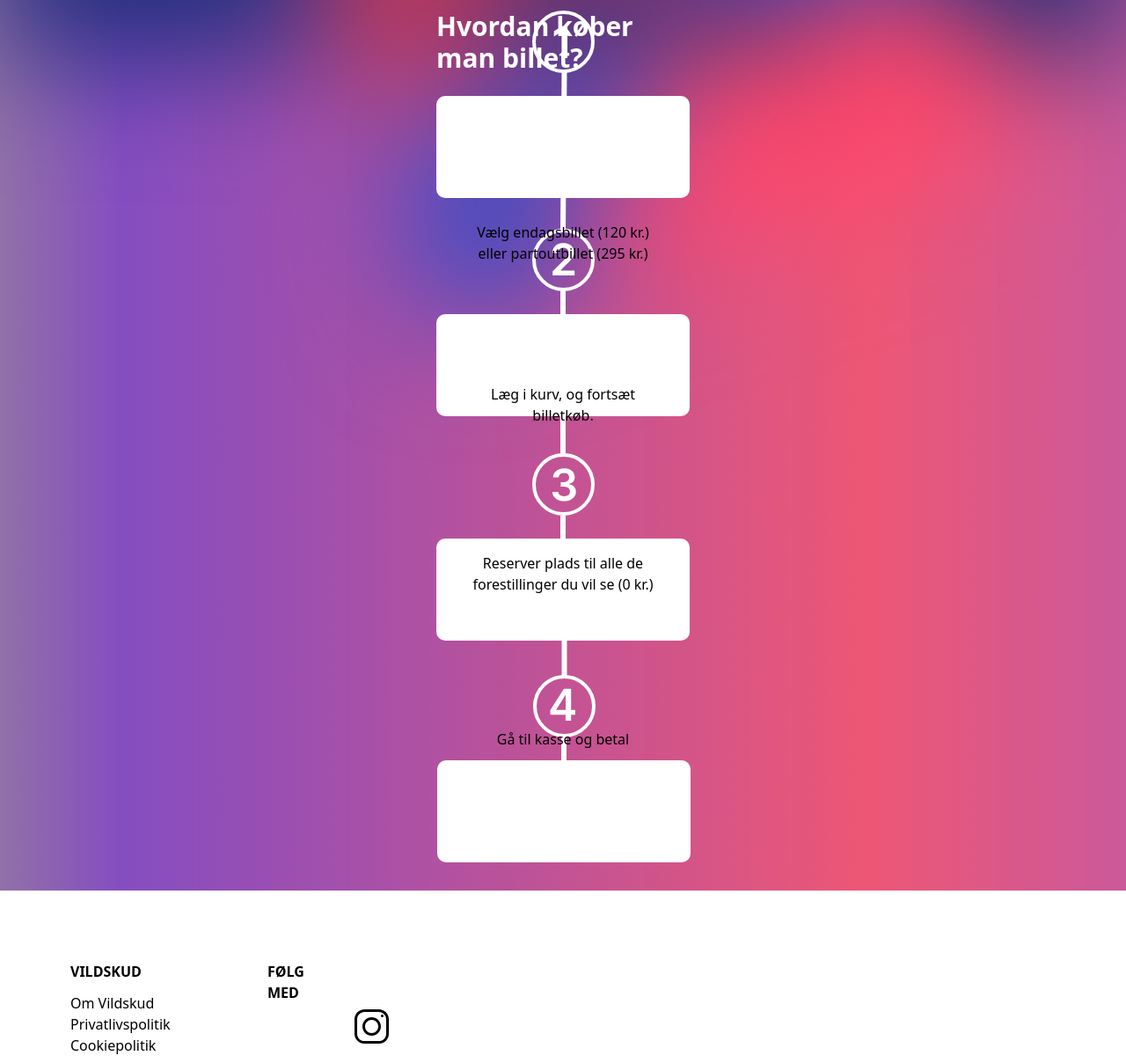
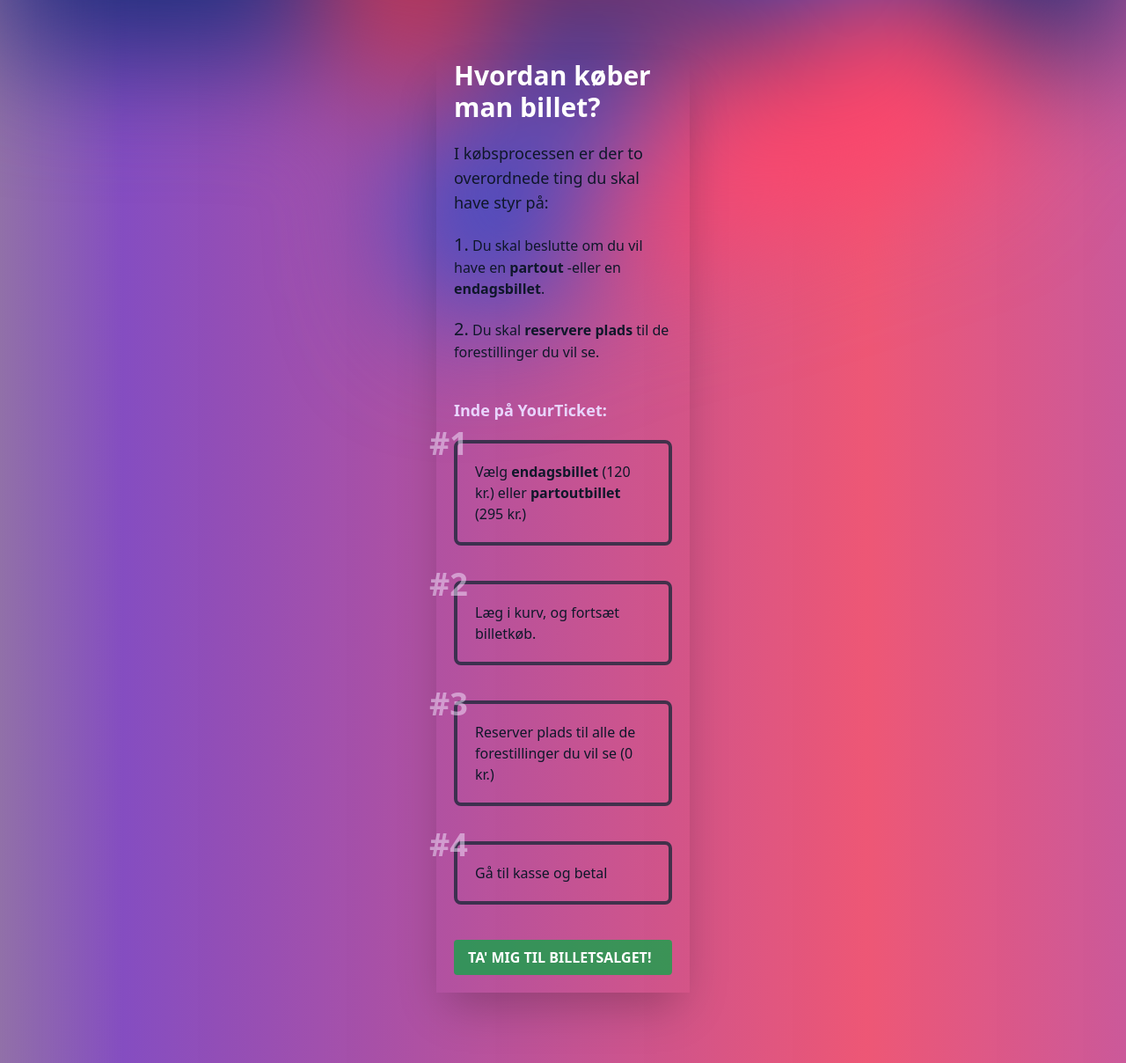
Before and after one commit to fiskejonas/vildskud, a website built with Vite: page src/index.html in a window 1280 px wide. Shown: the part 737-1945 px from the top of the page at 88% size. Built offline with nearby package versions, Linux system fonts and the light colour scheme; files whose address does not match are found by name.

Commit message:
ny købsrejse ting

```diff
--- a/src/index.html
+++ b/src/index.html
@@ -1678,16 +1678,100 @@
         </table>
       </div>
     </div>
-    <section>
+    <section class="mt-24">
       <div
         id="hvordan_køber_man"
-        class="relative mt-10 ml-20 mr-20 flex flex-col place-items-center pb-40"
+        class="relative flex flex-col place-items-center pb-40"
       >
-        <div class="flex w-72 flex-col">
-          <h2 class="mb-20 text-3xl font-bold text-white">
-            Hvordan køber man billet?
-          </h2>
-          <img class="absolute" src="img/step.svg" alt="" />
+        <div class="flex w-72 flex-col pl-5 pr-5 pb-5 shadow-2xl">
+          <div class="flex flex-col gap-5 text-slate-900">
+            <div class="køb_tekst_wrapper flex flex-col gap-5">
+              <h2 class="text-3xl font-bold text-white">
+                Hvordan køber man billet?
+              </h2>
+              <div class="flex flex-col gap-5">
+                <p class="text-lg">
+                  I købsprocessen er der to overordnede ting du skal have styr
+                  på:
+                </p>
+                <ol class="flex flex-col gap-5">
+                  <li>
+                    <span class="text-xl">1.</span> Du skal beslutte om du vil
+                    have en <span class="font-bold">partout</span> -eller en
+                    <span class="font-bold">endagsbillet</span>.
+                  </li>
+                  <li>
+                    <span class="text-xl">2.</span> Du skal
+                    <span class="font-bold">reservere plads</span> til de
+                    forestillinger du vil se.
+                  </li>
+                </ol>
+                <p class="mt-5 text-lg font-bold text-purple-200">
+                  Inde på YourTicket:
+                </p>
+              </div>
+            </div>
+            <div class="process">
+              <div class="flex flex-col gap-10">
+                <div
+                  class="koeb1 relative flex flex-col rounded-lg border-4 border-slate-800 border-opacity-80 p-5"
+                >
+                  <p>
+                    Vælg <span class="font-bold">endagsbillet</span> (120 kr.)
+                    eller <span class="font-bold">partoutbillet</span> (295 kr.)
+                  </p>
+                  <div
+                    class="1 absolute -top-5 -left-8 animate-pulse text-4xl font-bold text-purple-100"
+                  >
+                    #1
+                  </div>
+                </div>
+                <div
+                  class="koeb1 relative flex flex-col rounded-lg border-4 border-slate-800 border-opacity-80 p-5"
+                >
+                  <p>Læg i kurv, og fortsæt billetkøb.</p>
+                  <div
+                    class="1 absolute -top-5 -left-8 animate-pulse text-4xl font-bold text-purple-100"
+                  >
+                    #2
+                  </div>
+                </div>
+                <div
+                  class="koeb1 relative flex flex-col rounded-lg border-4 border-slate-800 border-opacity-80 p-5"
+                >
+                  <p>
+                    Reserver plads til alle de forestillinger du vil se (0 kr.)
+                  </p>
+                  <div
+                    class="1 absolute -top-5 -left-8 animate-pulse text-4xl font-bold text-purple-100"
+                  >
+                    #3
+                  </div>
+                </div>
+                <div
+                  class="koeb1 relative flex flex-col rounded-lg border-4 border-slate-800 border-opacity-80 p-5"
+                >
+                  <p>Gå til kasse og betal</p>
+                  <div
+                    class="1 absolute -top-5 -left-8 animate-pulse text-4xl font-bold text-purple-100"
+                  >
+                    #4
+                  </div>
+                </div>
+                <div class="koeb_knap flex flex-col">
+                  <button
+                    class="flex flex-col rounded bg-green-600 bg-opacity-80 py-2 px-4 font-bold text-white hover:bg-green-900"
+                  >
+                    <a class="cursor-pointer" href="https://www.yourticket.dk/">
+                      TA' MIG TIL BILLETSALGET!</a
+                    >
+                  </button>
+                </div>
+              </div>
+            </div>
+          </div>
+
+          <!-- <img class="absolute" src="img/step.svg" alt="" />
           <div
             class="relative z-50 ml-8 mr-8 flex flex-col gap-32 pt-20 text-center text-black"
           >
@@ -1699,7 +1783,7 @@
               Reserver plads til alle de forestillinger du vil se (0 kr.)
             </p>
             <p class="pt-6">Gå til kasse og betal</p>
-          </div>
+          </div> -->
         </div>
       </div>
     </section>
```
